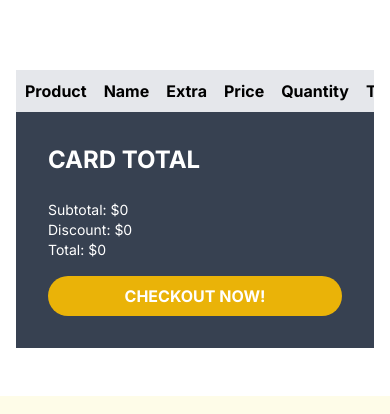
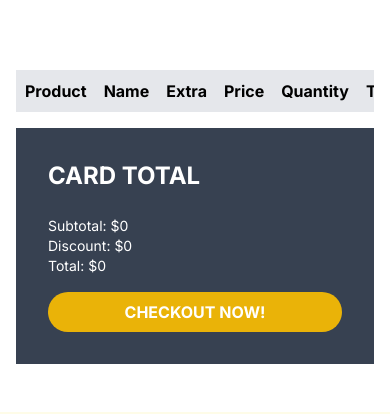
Before and after one commit to franciedigital/pizza-ordering-app, a Next.js app: page /cart in a window 390 px wide. Shown: the part 194-608 px from the top of the page. Built offline with nearby package versions, Linux system fonts and the light colour scheme.

Commit message:
fix cart checkout card

```diff
--- a/src/app/cart/page.js
+++ b/src/app/cart/page.js
@@ -205,7 +205,7 @@
     <>
       <Navbar />
       <section className="mt-40 p-4">
-        <div className="grid grid-cols-1 md:grid-cols-3">
+        <div className="grid grid-cols-1 md:grid-cols-3 gap-4 md:gap-0">
           {/* Table section */}
           <TableSection />
           {/* Cart total card section */}
```
